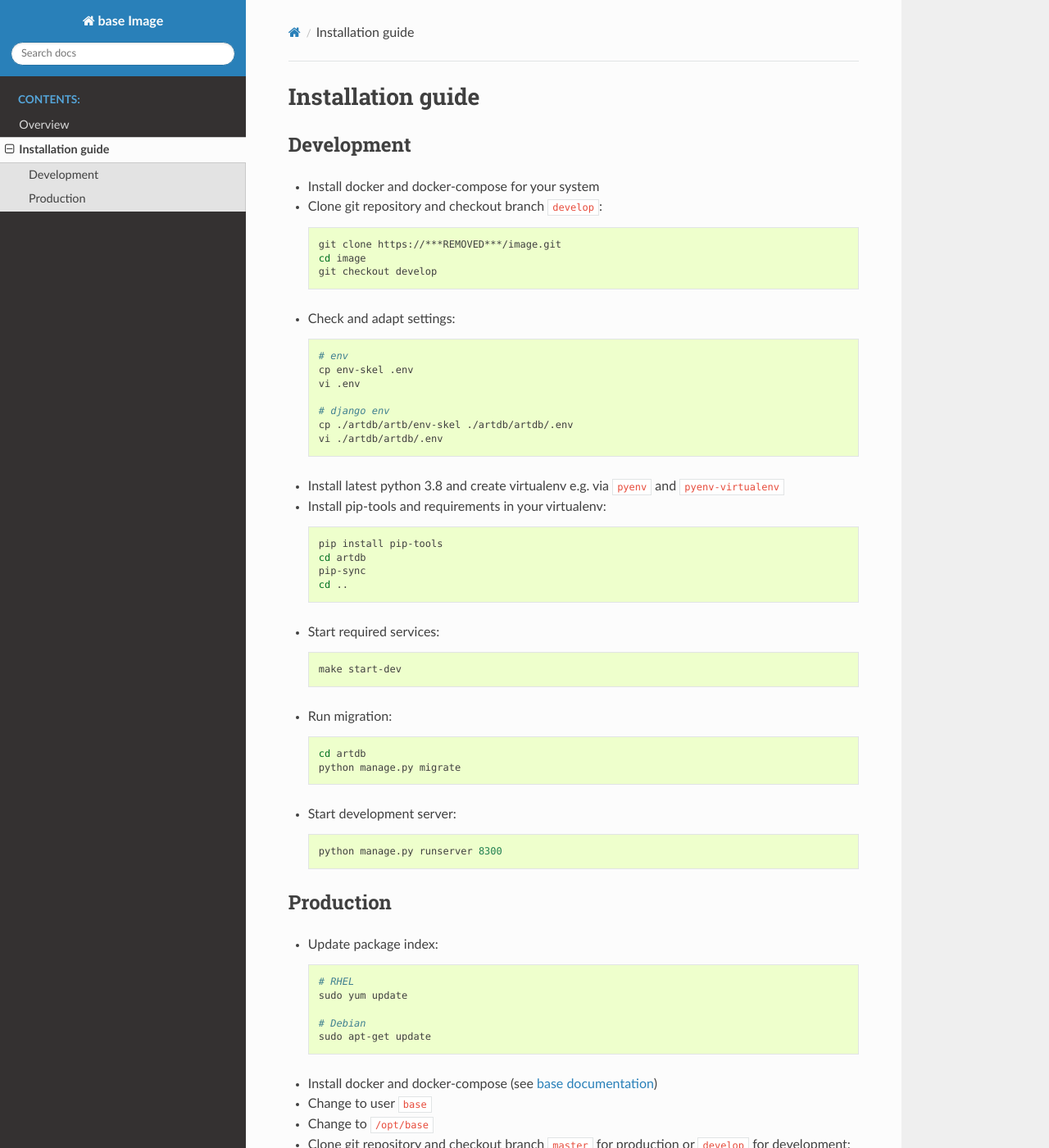
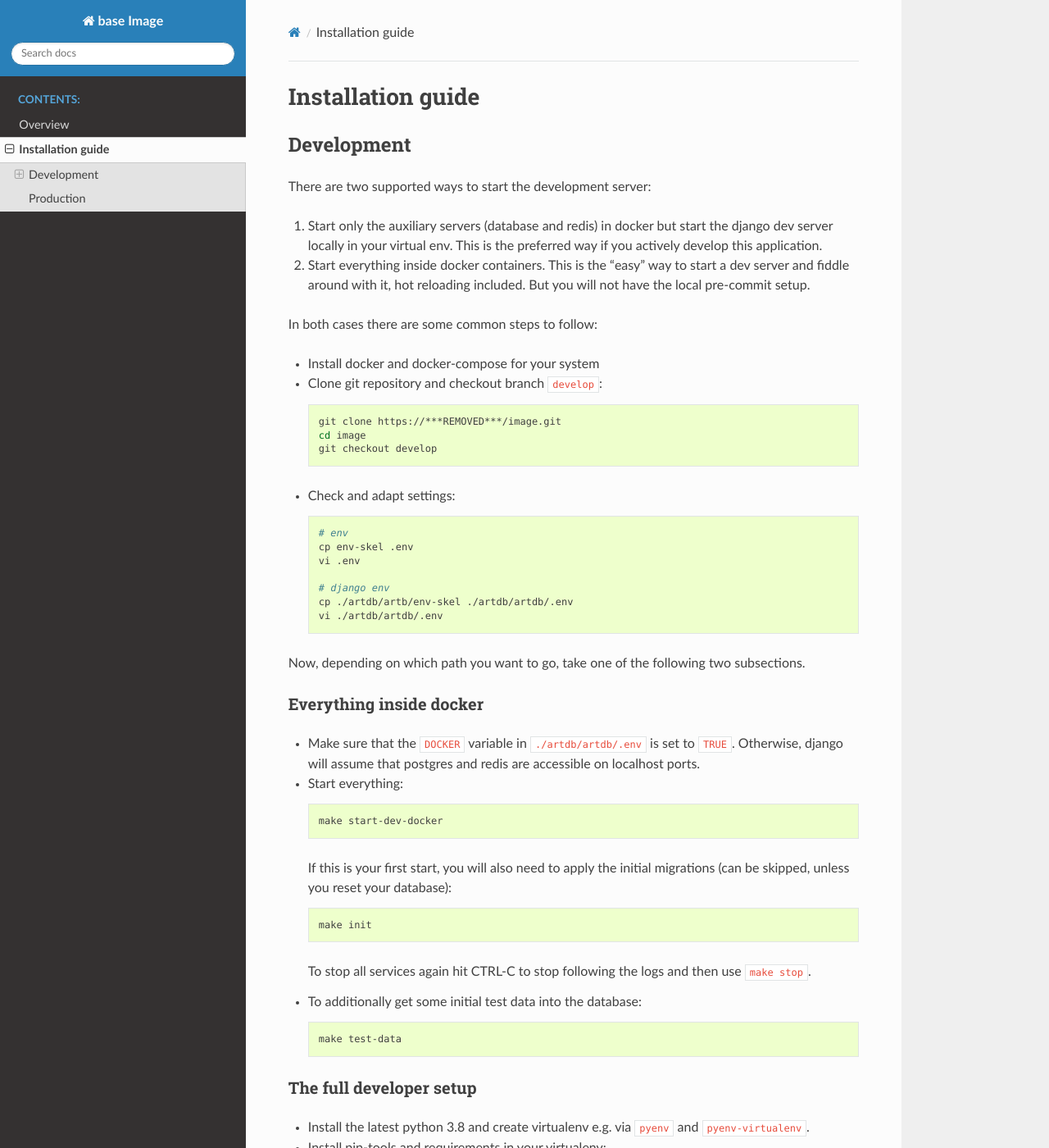
Before and after one commit to base-angewandte/image-backend, a Sphinx documentation site: the page built from docs/install.md, in a window 1280 px wide and 1400 px high. Shown: the whole window at 82% size. Built offline with Sphinx 7.4.7 and the Read the Docs theme 2.0.0, drawn with Linux system fonts in a browser that asks for light colours; some of the changed text lies outside the part shown.

Commit message:
docs: update and extend install docs

````diff
--- a/docs/install.md
+++ b/docs/install.md
@@ -1,6 +1,18 @@
 # Installation guide
 
 ## Development
+
+There are two supported ways to start the development server:
+
+1. Start only the auxiliary servers (database and redis) in docker
+   but start the django dev server locally in your virtual env. This
+   is the preferred way if you actively develop this application.
+
+2. Start everything inside docker containers. This is the "easy" way
+   to start a dev server and fiddle around with it, hot reloading included.
+   But you will not have the local pre-commit setup.
+
+In both cases there are some common steps to follow:
 
 * Install docker and docker-compose for your system
 
@@ -24,7 +36,34 @@
     vi ./artdb/artdb/.env
     ```
 
-* Install latest python 3.8 and create virtualenv e.g. via `pyenv` and `pyenv-virtualenv`
+Now, depending on which path you want to go, take one of the following two
+subsections.
+
+### Everything inside docker
+
+* Make sure that the `DOCKER` variable in `./artdb/artdb/.env` is set to
+  `TRUE`. Otherwise, django will assume that postgres and redis are accessible
+  on localhost ports.
+
+* Start everything:
+    ```bash
+    make start-dev-docker
+    ```
+  If this is your first start, you will also need to apply the initial
+  migrations (can be skipped, unless you reset your database):
+    ```bash
+    make init
+    ```
+  To stop all services again hit CTRL-C to stop following the logs  and then use `make stop`.
+
+* To additionally get some initial test data into the database:
+    ```bash
+    make test-data
+    ```
+
+### The full developer setup
+
+* Install the latest python 3.8 and create virtualenv e.g. via `pyenv` and `pyenv-virtualenv`.
 
 * Install pip-tools and requirements in your virtualenv:
 
@@ -33,6 +72,12 @@
     cd artdb
     pip-sync
     cd ..
+    ```
+
+* Create the docker-compose override file:
+
+    ```bash
+    cp docker-compose.override.dev.yml docker-compose.override.yml
     ```
 
 * Start required services:
@@ -53,6 +98,28 @@
     ```bash
     python manage.py runserver 8300
     ```
+
+* To additionally get some initial test data into the database:
+
+    ```bash
+	python manage.py loaddata artworks/fixtures/artists.json
+	python manage.py loaddata artworks/fixtures/keywords.json
+	python manage.py loaddata artworks/fixtures/locations.json
+	python manage.py loaddata artworks/fixtures/artworks.json
+    cd ..
+	cp test-data/*.png artdb/assets/media
+	docker-compose exec -T artdb-postgres psql -U django_artdb django_artdb < test-data/set-placeholder-images.sql
+    ```
+
+### Resetting your database and/or the cache
+
+In both cases you sometimes might want to start with a fresh database, or need
+to clear the whole cache. If you need to do so, make sure to stop the containers
+first (`make stop`). Then delete the _./dockerdata/postgres_ folder (for the database)
+and/or the _./dockerdata/redis_ folder (for the cache). Once you start the containers
+again as described above, you have a new database and/or a fresh cache. If you cleared
+the database you have to apply the migrations again, so start again from the `make init`
+or `python manage.py migrate` steps above
 
 
 ## Production
````
